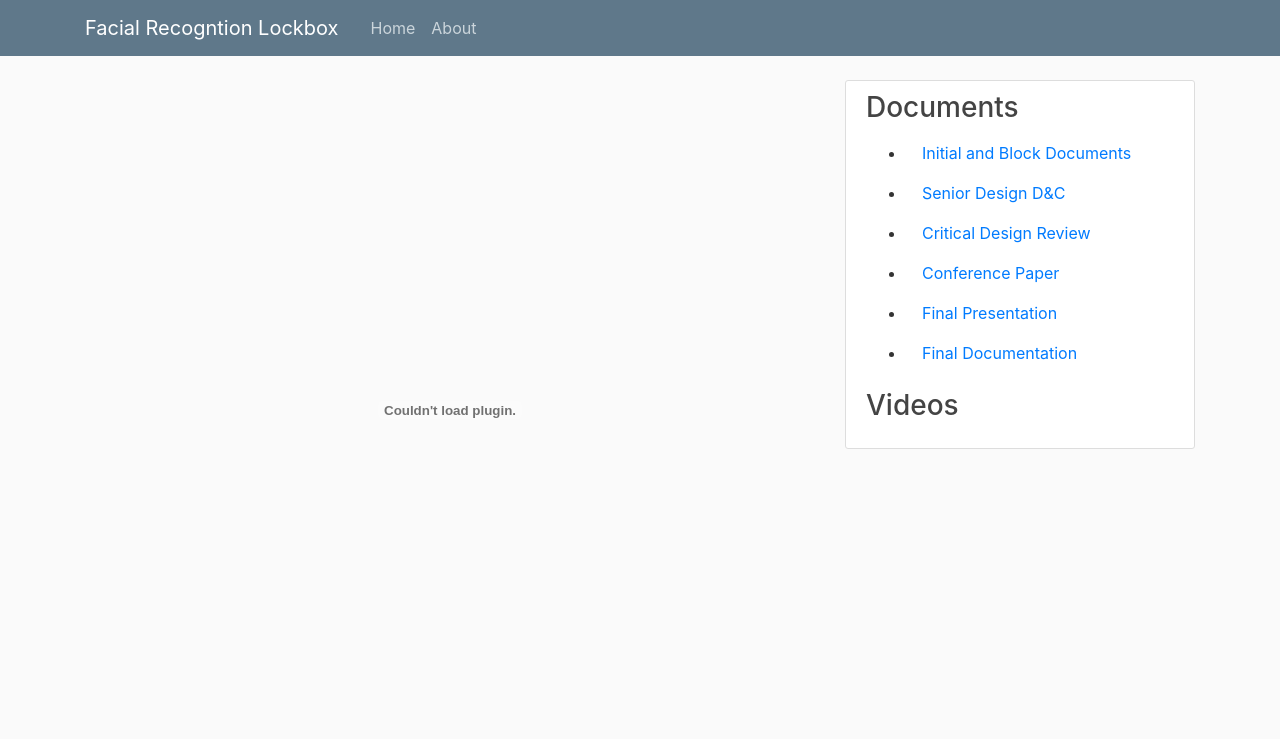
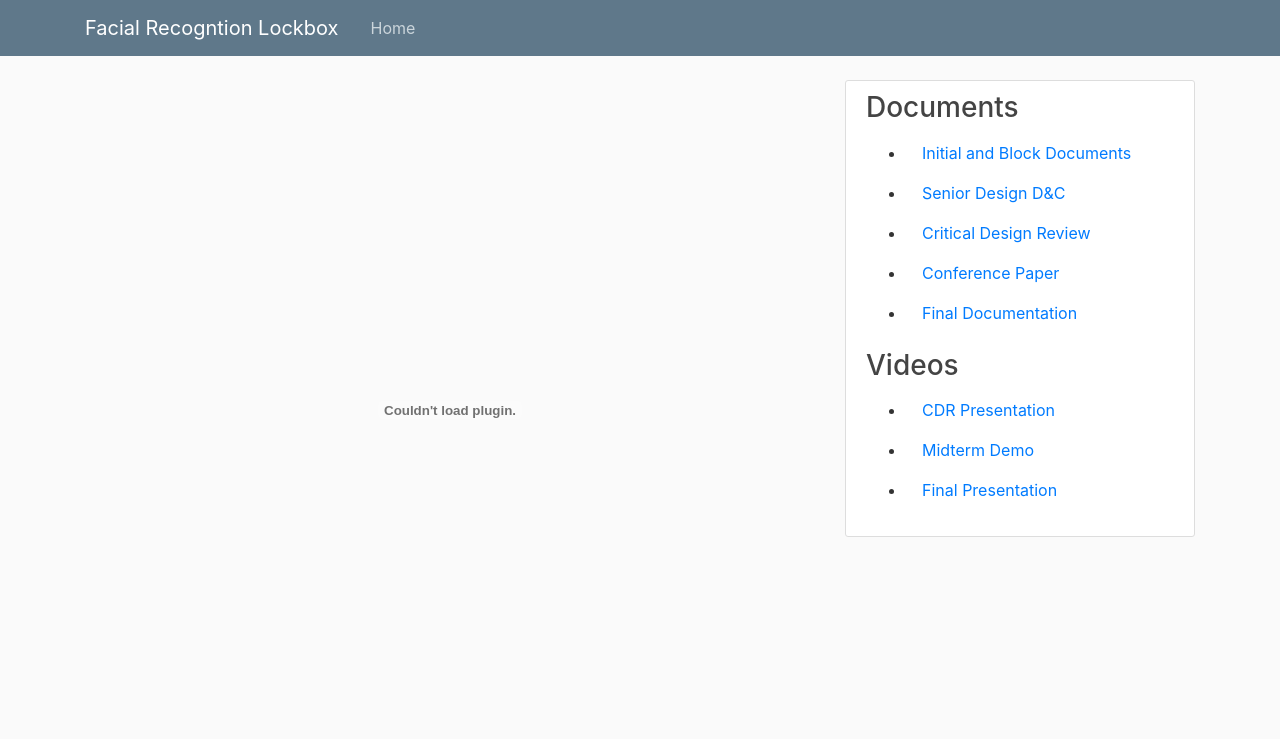
Before and after one commit to RyanWiegman/Python, a Flask app: page /CDR in a window 1280 px wide. Shown: the top 739 px of the page. Run offline with Flask 2, Linux system fonts and the light colour scheme; some libraries are stand-ins or nearby versions.

Commit message:
added pdfs

```diff
--- a/Senior_website/website/routes.py
+++ b/Senior_website/website/routes.py
@@ -6,9 +6,9 @@ from website import app
 def home():
     return render_template('home.html', title = 'Home')
 
-@app.route("/about")
-def about() :
-    return render_template('about.html', title='About')
+# @app.route("/about")
+# def about() :
+#     return render_template('about.html', title='About')
 
 @app.route("/Initial_Block_Document")
 def Initial_Block_Document() :
--- a/Senior_website/website/templates/cdr.html
+++ b/Senior_website/website/templates/cdr.html
@@ -1,6 +1,6 @@
 {% extends 'layout.html' %}
 {% block content %}
     <div sytle="width: 100%; height: 660px">
-        <embed src="static/Senior Design D&C.pdf" type="application/pdf" style="width: 100%; height: 660px"/>
+        <embed src="static/CDR.pdf" type="application/pdf" style="width: 100%; height: 660px"/>
     </div>
 {% endblock content %}
--- a/Senior_website/website/templates/conference_paper.html
+++ b/Senior_website/website/templates/conference_paper.html
@@ -1,6 +1,6 @@
 {% extends 'layout.html' %}
 {% block content %}
     <div sytle="width: 100%; height: 660px">
-        <embed src="static/Senior Design D&C.pdf" type="application/pdf" style="width: 100%; height: 660px"/>
+        <embed src="static/8 Page Conference Paper.pdf" type="application/pdf" style="width: 100%; height: 660px"/>
     </div>
 {% endblock content %}
--- a/Senior_website/website/templates/initial_and_block.html
+++ b/Senior_website/website/templates/initial_and_block.html
@@ -7,7 +7,7 @@
     <div>
         <h3>Initial Project Description</h3>
         <div sytle="width: 100%; height: 660px">
-            <embed src="static/Senior Design D&C.pdf" type="application/pdf" style="width: 100%; height: 660px"/>
+            <embed src="static/Project Proposal.pdf" type="application/pdf" style="width: 100%; height: 660px"/>
         </div>
     </div><br>
 
--- a/Senior_website/website/templates/layout.html
+++ b/Senior_website/website/templates/layout.html
@@ -39,7 +39,7 @@
                 <div class="collapse navbar-collapse" id="navbarToggle">
                   <div class="navbar-nav mr-auto">
                     <a class="nav-item nav-link" href="/">Home</a>
-                    <a class="nav-item nav-link" href="/about">About</a>
+                    <!-- <a class="nav-item nav-link" href="/about">About</a> -->
                   </div>
                   <!-- Navbar Right Side -->
                   <div class="navbar-nav">
@@ -64,12 +64,13 @@
                                 <li><a class="nav-item nav-link" href="/senior_design">Senior Design D&C</a></li>
                                 <li><a class="nav-item nav-link" href="/CDR">Critical Design Review</a></li>
                                 <li><a class="nav-item nav-link" href="/conference_paper">Conference Paper</a></li>
-                                <li><a class="nav-item nav-link" href="/final_presentation">Final Presentation</a></li>
                                 <li><a class="nav-item nav-link" href="/final_documentation">Final Documentation</a></li>
                             </ul>
                         <h3>Videos</h3>
                             <ul>
-
+                                <li><a class="nav-item nav-link" href="/">CDR Presentation</a></li>
+                                <li><a class="nav-item nav-link" href="/">Midterm Demo</a></li>
+                                <li><a class="nav-item nav-link" href="/final_presentation">Final Presentation</a></li>
                             </ul>
                     </div>
                 </div>
```
Also changed, not shown: 3 other files.
